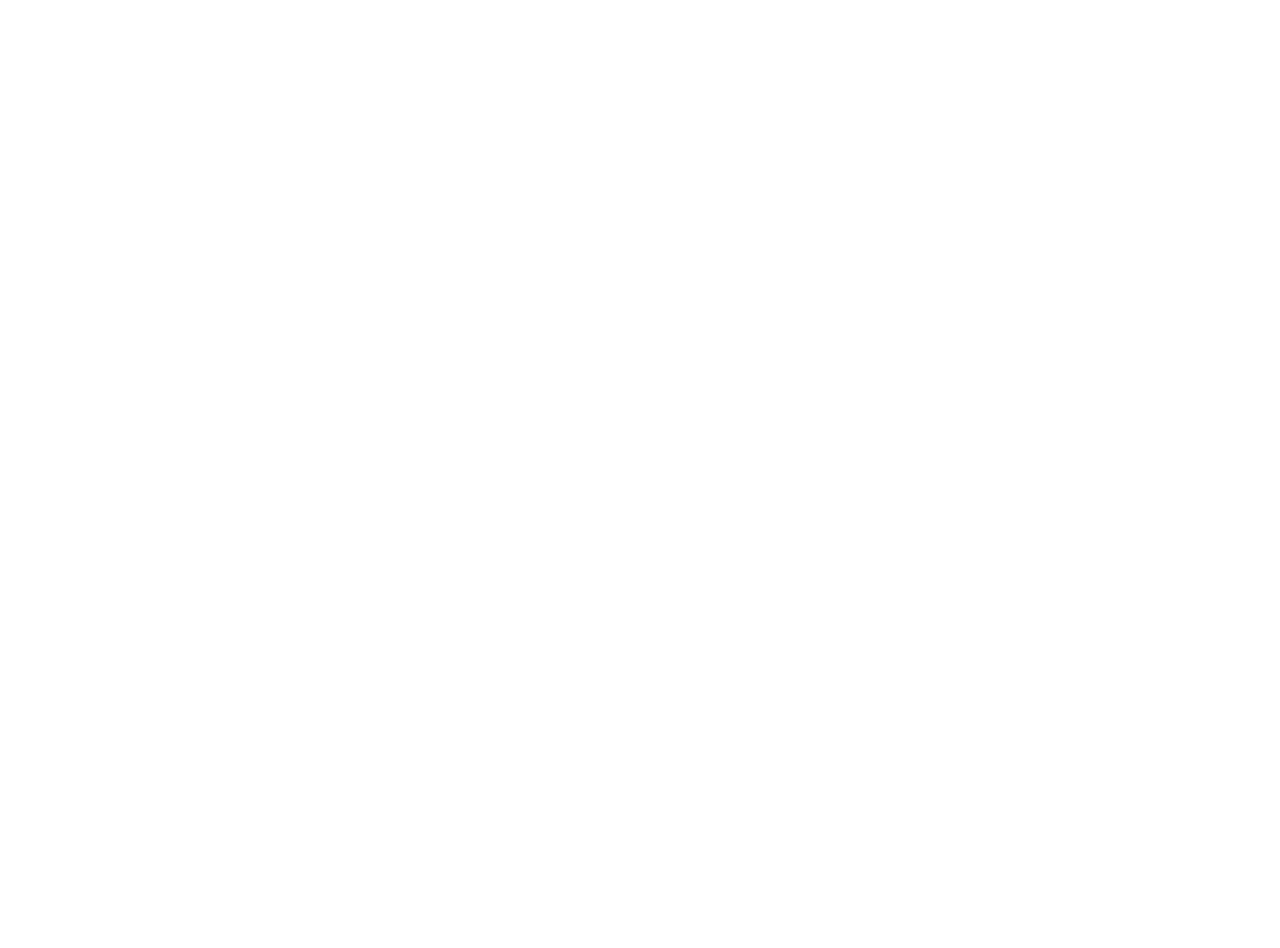
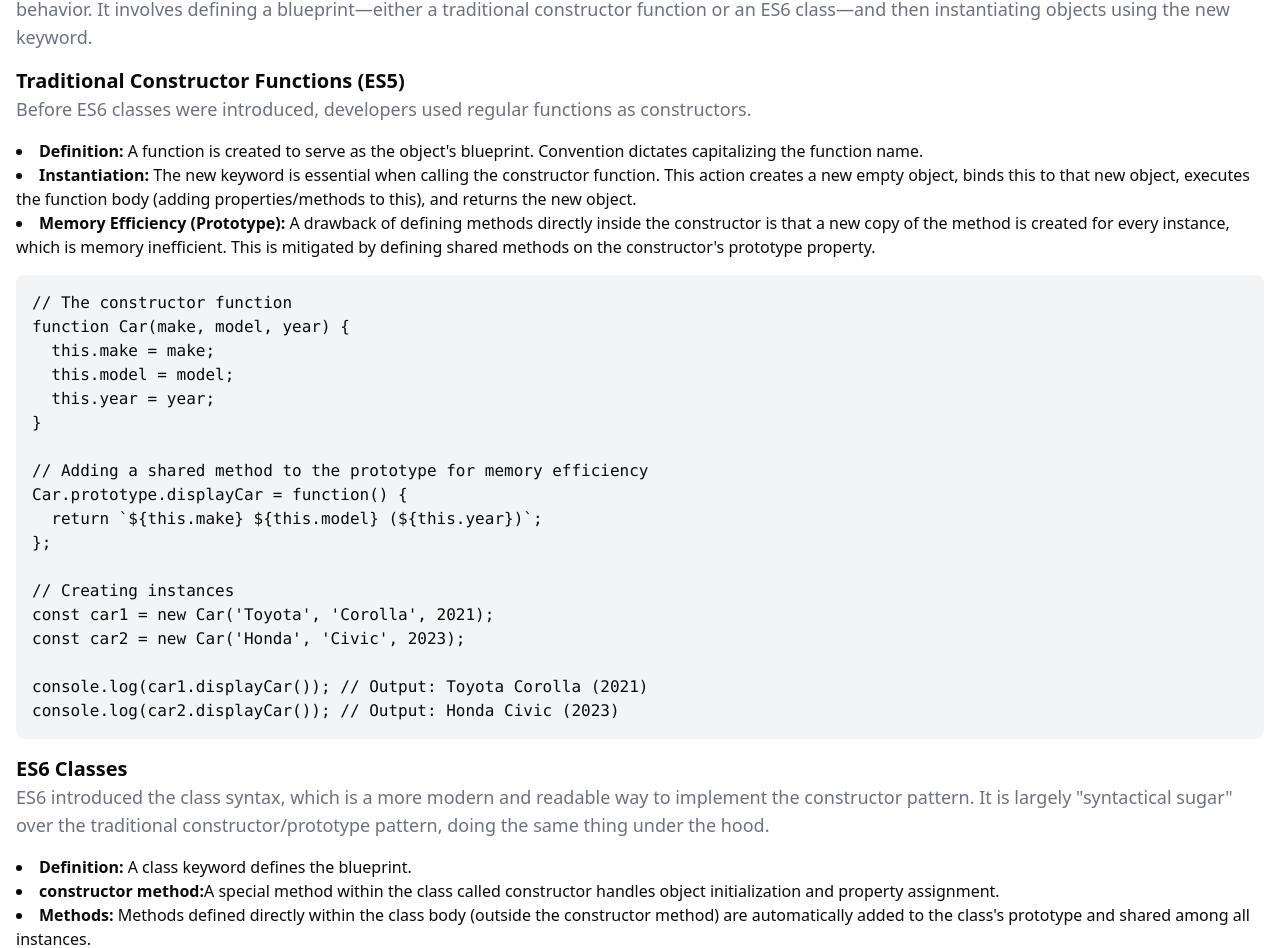
Before and after one commit to hhhiteshhh/js-design-patterns, a Next.js app: page /constructor-patterns in a window 1280 px wide. Shown: the part 149-1097 px from the top of the page. Before the commit the page ends 800 px from the top, so only its background shows below. Built offline with nearby package versions, Linux system fonts and the light colour scheme.

Commit message:
constructor design pattern done

```diff
--- a/app/(design patterns)/constructor-patterns/page.tsx
+++ b/app/(design patterns)/constructor-patterns/page.tsx
@@ -1,5 +1,169 @@
+import LiveExample from "@/components/constructor-patterns/LiveExample";
+
 function ConstructorPattern() {
-  return <div>ConstructorPattern</div>;
+  return (
+    <div className="mt-4">
+      <h1 className="text-2xl font-bold">Constructor Pattern</h1>
+      <p className="text-gray-500 text-lg">
+        The constructor pattern in JavaScript is a creational design pattern
+        used for creating multiple similar objects that share a common structure
+        and behavior. It involves defining a blueprint—either a traditional
+        constructor function or an ES6 class—and then instantiating objects
+        using the new keyword.
+      </p>
+      <div className="mt-4">
+        <TraditionalConstructor />
+      </div>
+      <div className="mt-4">
+        <ES6Class />
+      </div>
+
+      <LiveExample />
+    </div>
+  );
 }
 
 export default ConstructorPattern;
+
+function TraditionalConstructor() {
+  return (
+    <div>
+      <h2 className="text-xl font-bold">
+        Traditional Constructor Functions (ES5)
+      </h2>
+      <p className="text-gray-500 text-lg">
+        Before ES6 classes were introduced, developers used regular functions as
+        constructors.
+      </p>
+      <ul className="list-disc list-inside mt-4">
+        <li>
+          <span className="font-bold">Definition:</span> A function is created
+          to serve as the object's blueprint. Convention dictates capitalizing
+          the function name.
+        </li>
+        <li>
+          <span className="font-bold">Instantiation:</span> The new keyword is
+          essential when calling the constructor function. This action creates a
+          new empty object, binds this to that new object, executes the function
+          body (adding properties/methods to this), and returns the new object.
+        </li>
+        <li>
+          <span className="font-bold">Memory Efficiency (Prototype):</span> A
+          drawback of defining methods directly inside the constructor is that a
+          new copy of the method is created for every instance, which is memory
+          inefficient. This is mitigated by defining shared methods on the
+          constructor's prototype property.
+        </li>
+      </ul>
+
+      <TraditionalConstructorExample />
+    </div>
+  );
+}
+
+function TraditionalConstructorExample() {
+  // Use <pre> and <code> to display code correctly as text
+  return (
+    <pre className="overflow-auto bg-gray-100 p-4 rounded-md mt-4">
+      <code>{`// The constructor function
+function Car(make, model, year) {
+  this.make = make;
+  this.model = model;
+  this.year = year;
+}
+
+// Adding a shared method to the prototype for memory efficiency
+Car.prototype.displayCar = function() {
+  return \`\${this.make} \${this.model} (\${this.year})\`;
+};
+
+// Creating instances
+const car1 = new Car('Toyota', 'Corolla', 2021);
+const car2 = new Car('Honda', 'Civic', 2023);
+
+console.log(car1.displayCar()); // Output: Toyota Corolla (2021)
+console.log(car2.displayCar()); // Output: Honda Civic (2023)
+`}</code>
+    </pre>
+  );
+}
+
+function ES6Class() {
+  return (
+    <div>
+      <h2 className="text-xl font-bold">ES6 Classes</h2>
+      <p className="text-gray-500 text-lg">
+        ES6 introduced the class syntax, which is a more modern and readable way
+        to implement the constructor pattern. It is largely "syntactical sugar"
+        over the traditional constructor/prototype pattern, doing the same thing
+        under the hood.
+      </p>
+      <ul className="list-disc list-inside mt-4">
+        <li>
+          <span className="font-bold">Definition:</span> A class keyword defines
+          the blueprint.
+        </li>
+        <li>
+          <span className="font-bold">constructor method:</span>A special method
+          within the class called constructor handles object initialization and
+          property assignment.
+        </li>
+        <li>
+          <span className="font-bold">Methods:</span> Methods defined directly
+          within the class body (outside the constructor method) are
+          automatically added to the class's prototype and shared among all
+          instances.
+        </li>
+      </ul>
+      <ES6ClassExample />
+
+      <p className="text-xl font-bold"> Key Advantages</p>
+      <ul>
+        <li>
+          <span className="font-bold">Reusability:</span>
+          Provides a single blueprint for creating multiple objects.
+        </li>
+        <li>
+          <span className="font-bold"> Consistency:</span> Ensures all instances
+          of a type have the same properties and methods.
+        </li>
+        <li>
+          <span className="font-bold">Encapsulation:</span> Groups related data
+          and behavior into a single, manageable unit.
+        </li>
+        <li>
+          <span className="font-bold">Inheritance:</span> Forms the foundation
+          for inheritance in JavaScript through the prototype chain.
+        </li>
+      </ul>
+    </div>
+  );
+}
+
+function ES6ClassExample() {
+  return (
+    <pre className="overflow-auto bg-gray-100 p-4 rounded-md mt-4">
+      <code>{`// ES6 Class Example
+class Car {
+  constructor(make, model, year) {
+    this.make = make;
+    this.model = model;
+    this.year = year;
+  }
+
+  // This method is automatically shared via the prototype
+  displayCar() {
+    return \`\${this.make} \${this.model} (\${this.year})\`;
+  }
+}
+
+// Creating instances with the 'new' keyword
+const car1 = new Car('Toyota', 'Corolla', 2021);
+const car2 = new Car('Honda', 'Civic', 2023);
+
+console.log(car1.displayCar()); // Output: Toyota Corolla (2021)
+console.log(car2.displayCar()); // Output: Honda Civic (2023)
+`}</code>
+    </pre>
+  );
+}
--- /dev/null
+++ b/components/constructor-patterns/LiveExample.tsx
@@ -0,0 +1,16 @@
+import TodoList from "./TodoList";
+
+function LiveExample() {
+  return (
+    <div className="flex justify-around">
+      <div className="mt-4">
+        <TodoList />
+      </div>
+      <div className="mt-4">
+        <TodoList />
+      </div>
+    </div>
+  );
+}
+
+export default LiveExample;
--- /dev/null
+++ b/components/constructor-patterns/TodoList.tsx
@@ -0,0 +1,36 @@
+"use client";
+import { useState } from "react";
+import Todos from "./Todos";
+
+const TodoList = () => {
+  const [store] = useState(new Todos());
+  const [todos, setTodos] = useState(store.getTodos());
+  return (
+    <div>
+      <ul>
+        {todos.map((todo, index) => (
+          <li
+            className="rounded-sm text-sm w-full bg-slate-100 p-1.5 ring-0 ring-gray-800 mb-2"
+            key={index}
+            onClick={() => {}}
+          >
+            {todo}
+          </li>
+        ))}
+      </ul>
+      <div>
+        <button
+          className="mt-4 rounded-md hover:bg-gray-700 text-white px-3 py-1 shadow-md bg-blue-400"
+          onClick={() => {
+            store.addTodo("Test Todo " + (Math.random() * 300).toFixed());
+            setTodos([...store.getTodos()]);
+          }}
+        >
+          Add Todo!
+        </button>
+      </div>
+    </div>
+  );
+};
+
+export default TodoList;
--- /dev/null
+++ b/components/constructor-patterns/Todos.tsx
@@ -0,0 +1,30 @@
+class Todos {
+  todos: string[] = [];
+  constructor() {}
+  getTodos() {
+    return this.todos;
+  }
+  addTodo(todoText: string) {
+    this.todos.push(todoText);
+  }
+}
+
+// function Todos() {
+//   this.todos = [];
+//   // this.getTodos = function () {
+//   //   return this.todos;
+//   // };
+//   // this.addTodo = function (todoText) {
+//   //   this.todos.push(todoText);
+//   // };
+// }
+
+// Todos.prototype.getTodos = function () {
+//   return this.todos;
+// };
+
+// Todos.prototype.addTodo = function (todoText) {
+//   this.todos.push(todoText);
+// };
+
+export default Todos;
```
